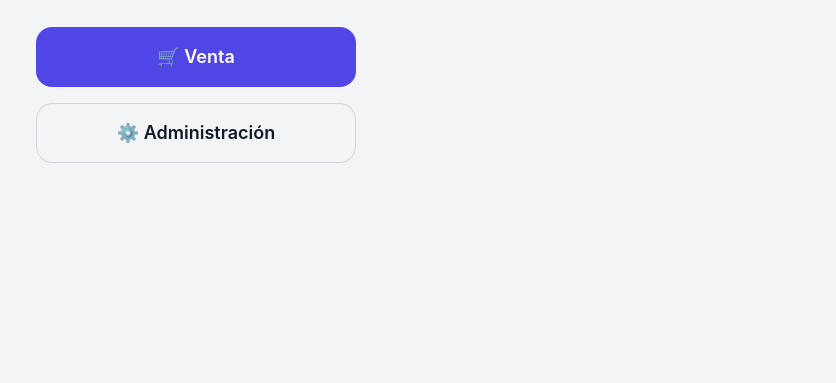
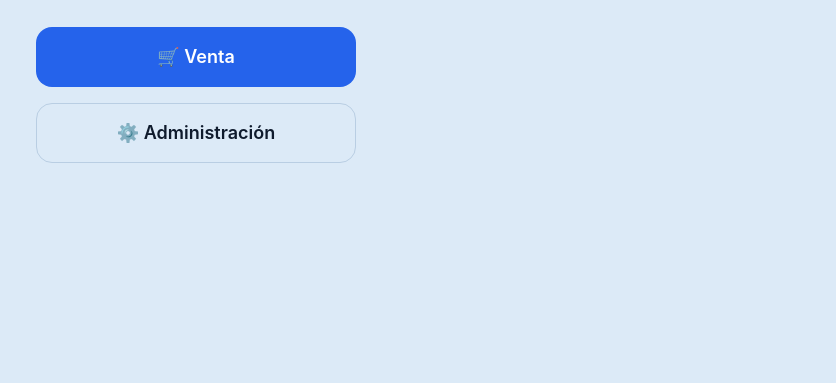
Before and after one commit to AlbertoVelazquez11/MercaditoShopAPP, a website with bundled scripts: page Codigo/index.html in a window 1280 px wide. Shown: the part 417-800 px from the top of the page, without its empty margins (444-1280 px from the left). Built offline with nearby package versions, Linux system fonts and the light colour scheme.

Commit message:
feat(palette): light azure/orange/green palette without white background

```diff
--- a/Codigo/css/components.css
+++ b/Codigo/css/components.css
@@ -107,7 +107,7 @@
   line-height: 1.6;
 }
 
-.badge--success { background: var(--c-success-soft); color: var(--c-accent-strong); }
+.badge--success { background: var(--c-success-soft); color: var(--c-success-strong); }
 .badge--warning { background: var(--c-warning-soft); color: var(--c-warning); }
 .badge--danger  { background: var(--c-danger-soft);  color: var(--c-danger); }
 .badge--neutral { background: var(--c-surface-2); color: var(--c-text-muted); }
@@ -265,7 +265,7 @@
 }
 
 .toast--error { background: var(--c-danger); color: #fff; }
-.toast--success { background: var(--c-accent-strong); color: #fff; }
+.toast--success { background: var(--c-success-strong); color: #fff; }
 
 @keyframes toast-in {
   from { opacity: 0; transform: translateY(8px); }
--- a/Codigo/css/variables.css
+++ b/Codigo/css/variables.css
@@ -1,22 +1,24 @@
 :root {
   /* Paleta */
-  --c-primary: #4F46E5;
-  --c-primary-strong: #4338CA;
+  --c-primary: #2563EB;
+  --c-primary-strong: #1D4ED8;
   --c-violet: #7C3AED;
-  --c-accent: #059669;
-  --c-accent-strong: #047857;
+  --c-accent: #EA580C;
+  --c-accent-strong: #C2410C;
+  --c-success: #16A34A;
+  --c-success-strong: #15803D;
   --c-danger: #DC2626;
   --c-danger-soft: #FEE2E2;
   --c-warning: #B45309;
   --c-warning-soft: #FEF3C7;
-  --c-success-soft: #D1FAE5;
+  --c-success-soft: #DCFCE7;
 
-  --c-bg: #F3F4F6;
-  --c-surface: #FFFFFF;
-  --c-surface-2: #F9FAFB;
-  --c-border: #D1D5DB;
-  --c-text: #111827;
-  --c-text-muted: #4B5563;
+  --c-bg: #DCEAF7;
+  --c-surface: #EDF4FB;
+  --c-surface-2: #E1EDF8;
+  --c-border: #B9CEE3;
+  --c-text: #0F1B2D;
+  --c-text-muted: #3E5879;
   --c-text-invert: #FFFFFF;
 
   /* Tipografía (sistema iOS: -apple-system / SF) */
```
